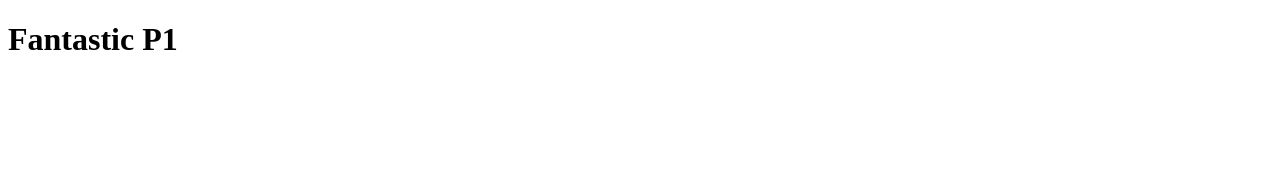
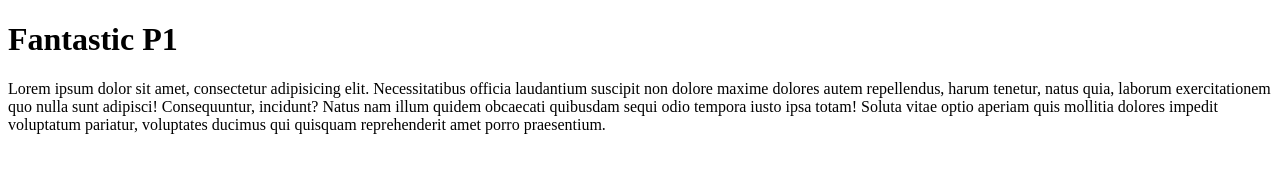
Before and after one commit to djibba22/P1, a plain HTML site: page index.html in a window 1280 px wide. Drawn offline with Linux system fonts and the light colour scheme.

Commit message:
more to the same file

```diff
--- a/index.html
+++ b/index.html
@@ -7,5 +7,9 @@
 </head>
 <body>
     <h1>Fantastic P1</h1>
+    <div>
+        <p>Lorem ipsum dolor sit amet, consectetur adipisicing elit. Necessitatibus officia laudantium suscipit non dolore maxime dolores autem repellendus, harum tenetur, natus quia, laborum exercitationem quo nulla sunt adipisci! Consequuntur, incidunt?
+        Natus nam illum quidem obcaecati quibusdam sequi odio tempora iusto ipsa totam! Soluta vitae optio aperiam quis mollitia dolores impedit voluptatum pariatur, voluptates ducimus qui quisquam reprehenderit amet porro praesentium.</p>
+    </div>
 </body>
 </html>
```
